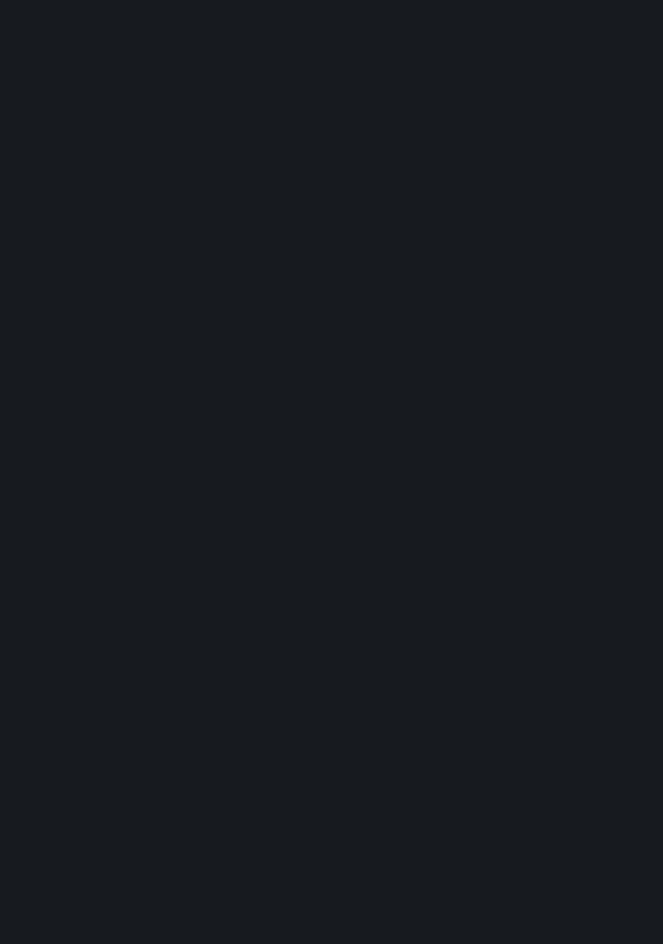
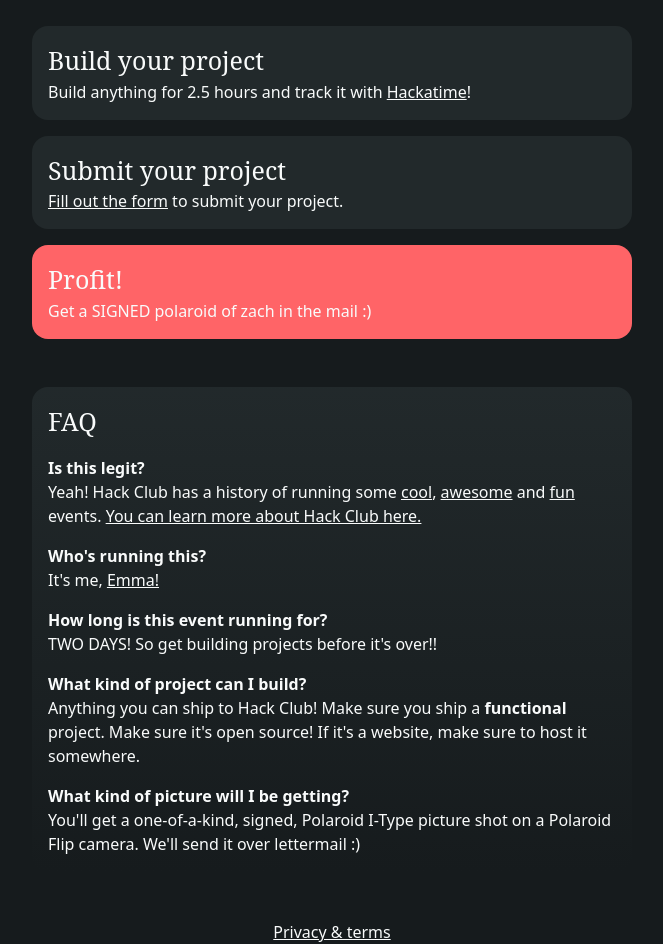
Before and after one commit to hackclub/picture-this, a Nuxt app: page / in a window 1280 px wide. Shown: the part 1140-2084 px from the top of the page, without its empty margins (308-971 px from the left). Before the commit the page ends 1118 px from the top, so only its background shows below. Built offline with nearby package versions, Linux system fonts and the light colour scheme.

Commit message:
add more stuff yay

```diff
--- a/app/pages/index.vue
+++ b/app/pages/index.vue
@@ -14,12 +14,87 @@
     <div class="text-center flex gap-2 flex-col">
       <NuxtLink to="https://forms.hackclub.com" class="opacity-100!">
         <button
-          class="py-3 px-5 bg-linear-to-r from-red-300 to-red-400 transition-all hover:-rotate-5 cursor-pointer hover:scale-105 rounded-2xl font-bold"
+          class="py-3 px-5 text-white! bg-linear-to-r from-red-300 to-red-400 transition-all hover:-rotate-5 cursor-pointer hover:scale-105 rounded-2xl font-bold"
         >
           Submit now!
         </button>
       </NuxtLink>
-      <p>Teens aged 13 to 18</p>
+      <p>*teens aged 13 to 18</p>
+    </div>
+  </div>
+
+  <div class="space-y-4 mt-12">
+    <div class="bg-mist-800 rounded-2xl p-4">
+      <h3>Build your project</h3>
+      <p>
+        Build anything for 2.5 hours and track it with
+        <NuxtLink to="https://hackatime.hackclub.com">Hackatime</NuxtLink>!
+      </p>
+    </div>
+    <div class="bg-mist-800 rounded-2xl p-4">
+      <h3>Submit your project</h3>
+      <p>
+        <NuxtLink to="https://forms.hackclub.com">Fill out the form</NuxtLink>
+        to submit your project.
+      </p>
+    </div>
+    <div class="bg-red-400 rounded-2xl p-4">
+      <h3>Profit!</h3>
+      <p>Get a SIGNED polaroid of zach in the mail :)</p>
+    </div>
+  </div>
+
+  <div
+    class="mt-12 bg-linear-to-b from-mist-800 to-transparent rounded-2xl p-4 space-y-4"
+  >
+    <h3>FAQ</h3>
+    <div>
+      <p class="font-bold">Is this legit?</p>
+      <p>
+        Yeah! Hack Club has a history of running some
+        <NuxtLink to="https://stardance.hackclub.com">cool</NuxtLink>,
+        <NuxtLink to="https://campfire.hackclub.com">awesome</NuxtLink> and
+        <NuxtLink to="https://midnight.hackclub.com">fun</NuxtLink> events.
+        <NuxtLink to="https://hackclub.com"
+          >You can learn more about Hack Club here.</NuxtLink
+        >
+      </p>
+    </div>
+    <div>
+      <p class="font-bold">Who's running this?</p>
+      <p>
+        It's me,
+        <NuxtLink to="https://hackclub.enterprise.slack.com/team/U07T7BUQMGF"
+          >Emma!</NuxtLink
+        >
+      </p>
+    </div>
+    <div>
+      <p class="font-bold">How long is this event running for?</p>
+      <p>TWO DAYS! So get building projects before it's over!!</p>
+    </div>
+    <div>
+      <p class="font-bold">What kind of project can I build?</p>
+      <p>
+        Anything you can ship to Hack Club! Make sure you ship a
+        <b>functional</b> project. Make sure it's open source! If it's a
+        website, make sure to host it somewhere.
+      </p>
+    </div>
+    <div>
+      <p class="font-bold">What kind of picture will I be getting?</p>
+      <p>
+        You'll get a one-of-a-kind, signed, Polaroid I-Type picture shot on a
+        Polaroid Flip camera. We'll send it over lettermail :)
+      </p>
+    </div>
+  </div>
+
+  <div class="mt-12">
+    <div class="flex justify-center gap-2">
+      <NuxtLink to="https://hackclub.com/privacy-and-terms"
+        >Privacy & terms</NuxtLink
+      >
     </div>
   </div>
 </template>
```
